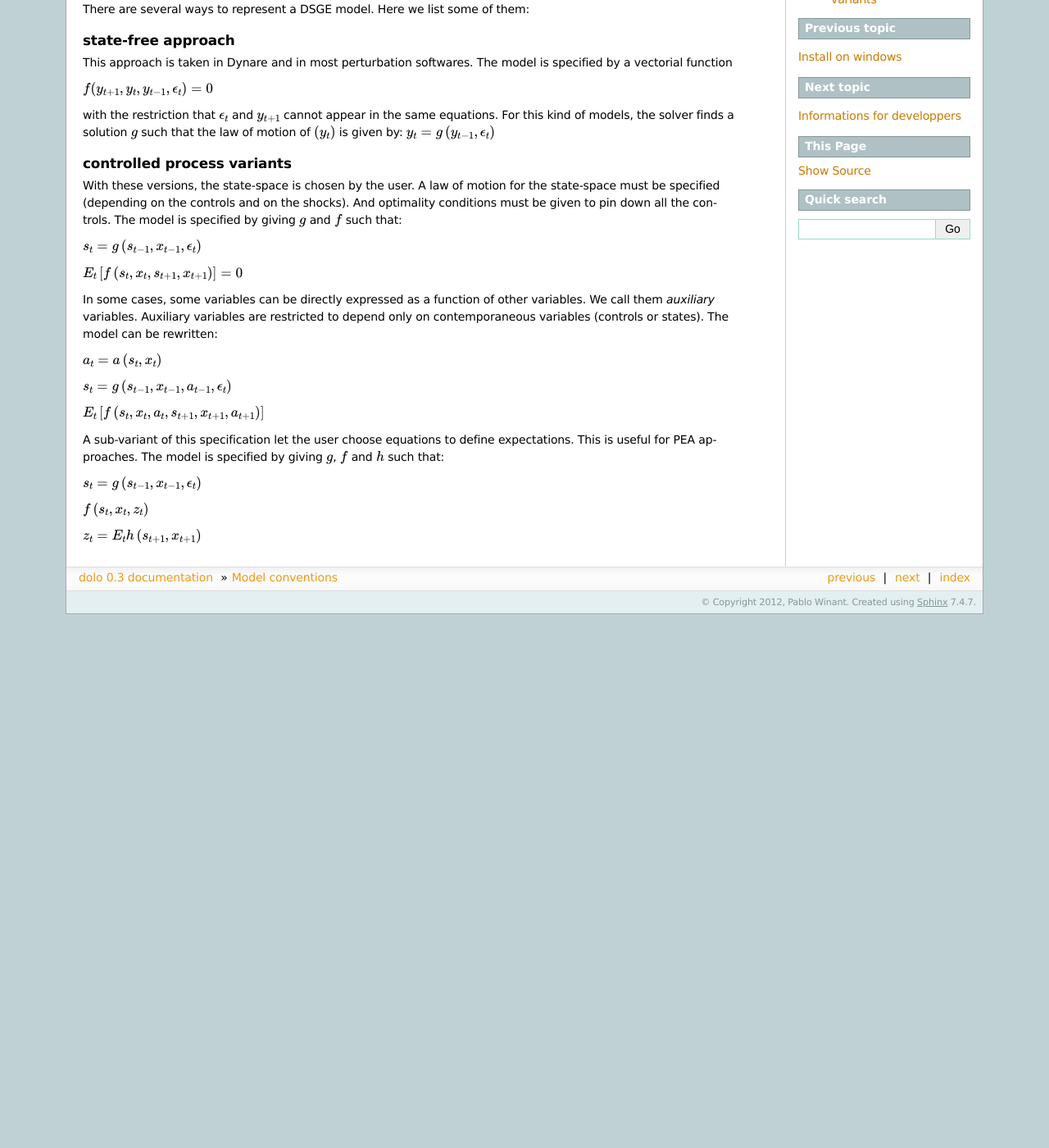
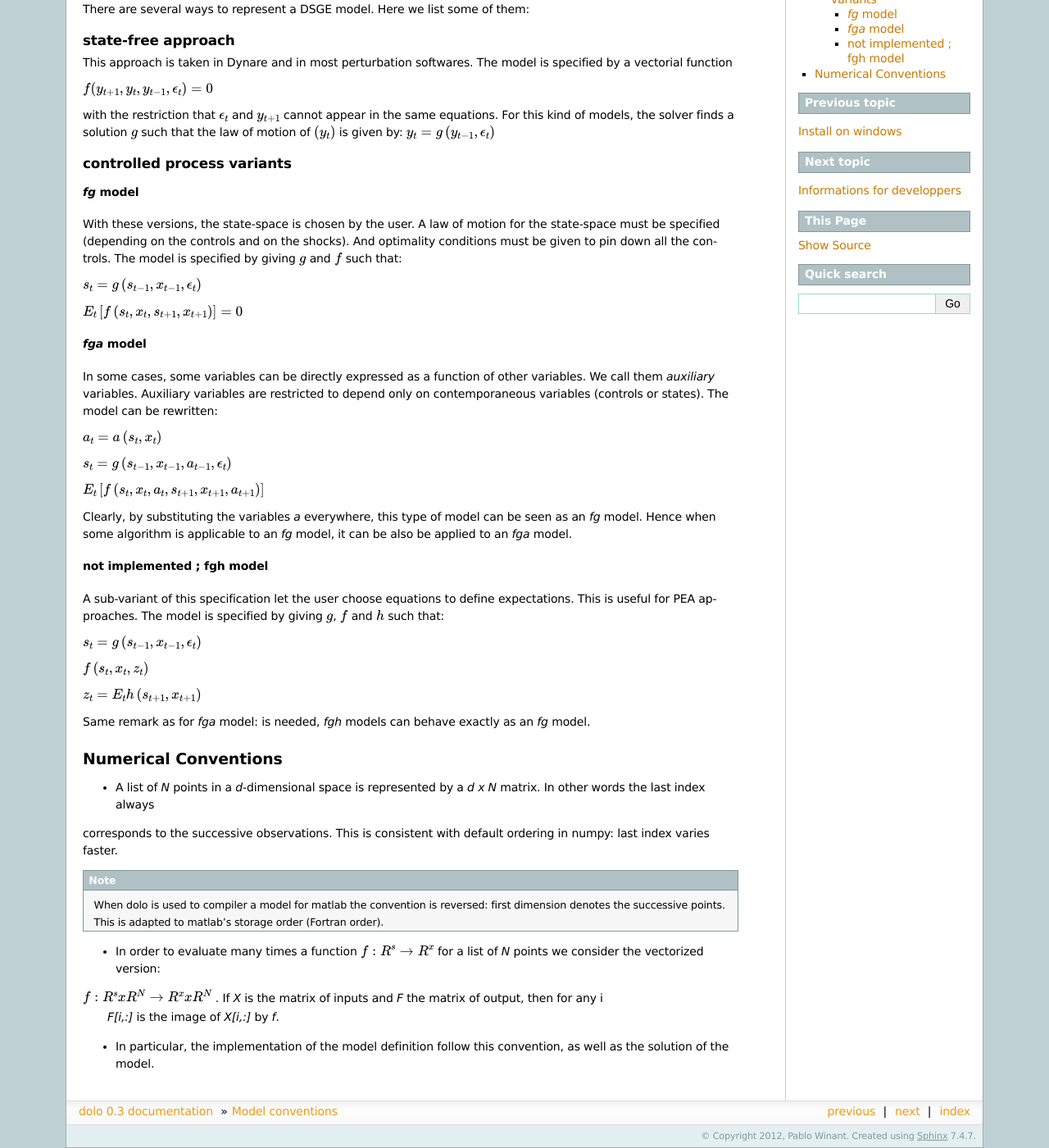
Before and after one commit to EconForge/dolo.py, a Sphinx documentation site: the page built from doc/source/conventions.txt, in a window 1280 px wide and 1400 px high, scrolled down 168 px. Shown: the whole window at 82% size. Built offline with Sphinx 7.4.7, drawn with Linux system fonts in a browser that asks for light colours; formulas are drawn with MathJax 3; before the commit the page ends 917 px from its top, so only the background shows below that.

```diff
--- a/doc/source/conventions.txt
+++ b/doc/source/conventions.txt
@@ -3,6 +3,7 @@ Model conventions
 
 This page describes how models are specified in dolo.
 
++++++++++++
 Model types
 +++++++++++
 
@@ -21,12 +22,18 @@ For this kind of models, the solver finds a solution :math:`g` such that the law
 controlled process variants
 ---------------------------
 
+*fg* model
+//////////
+
 With these versions, the state-space is chosen by the user. A law of motion for the state-space must be specified (depending on the controls and on the shocks). And optimality conditions must be given to pin down all the controls.
 The model is specified by giving :math:`g` and :math:`f` such that:
 
 :math:`s_t = g \left( s_{t-1}, x_{t-1}, \epsilon_t \right)`
 
 :math:`E_t \left[ f \left( s_t, x_t, s_{t+1}, x_{t+1} \right) \right]=0`
+
+*fga* model
+///////////
 
 In some cases, some variables can be directly expressed as a function of other variables. We call them *auxiliary* variables. Auxiliary variables are restricted
 to depend only on contemporaneous variables (controls or states).  The model can be rewritten:
@@ -37,7 +44,12 @@ to depend only on contemporaneous variables (controls or states).  The model can
 
 :math:`E_t \left[ f \left( s_t, x_t, a_t, s_{t+1}, x_{t+1}, a_{t+1} \right) \right]`
 
+Clearly, by substituting the variables *a* everywhere, this type of model can be seen as an *fg* model. Hence when some
+algorithm is applicable to an *fg* model, it can be also be applied to an *fga* model.
 
+
+not implemented ; fgh model
+///////////////////////////
 
 A sub-variant of this specification let the user choose equations to define expectations. This is useful for PEA approaches. The model is specified by giving :math:`g`, :math:`f` and :math:`h` such that:
 
@@ -46,3 +58,28 @@ A sub-variant of this specification let the user choose equations to define expe
 :math:`f \left( s_t, x_t, z_t \right)`
 
 :math:`z_t = E_t h \left( s_{t+1}, x_{t+1} \right)`
+
+Same remark as for *fga* model: is needed, *fgh* models can behave exactly as an *fg* model.
+
+
++++++++++++++++++++++
+Numerical Conventions
++++++++++++++++++++++
+
+* A list of *N* points in a *d*-dimensional space is represented by a *d x N* matrix. In other words the last index always
+corresponds to the successive observations. This is consistent with default ordering in numpy: last index varies faster.
+
+
+.. note::
+
+   When dolo is used to compiler a model for matlab the convention is reversed: first dimension
+   denotes the successive points. This is adapted to matlab's storage order (Fortran order).
+
+
+
+* In order to evaluate many times a function :math:`f: R^s \rightarrow R^x` for a list of *N* points we consider the vectorized version:
+
+:math:`f: R^s x R^N \rightarrow R^x x R^N` . If *X* is the matrix of inputs and *F* the matrix of output, then for any i
+ *F[i,:]* is the image of *X[i,:]* by *f*.
+
+* In particular, the implementation of the model definition follow this convention, as well as the solution of the model.
```
Also changed, not shown: doc/source/tutorial.txt (+85 -1 lines).
